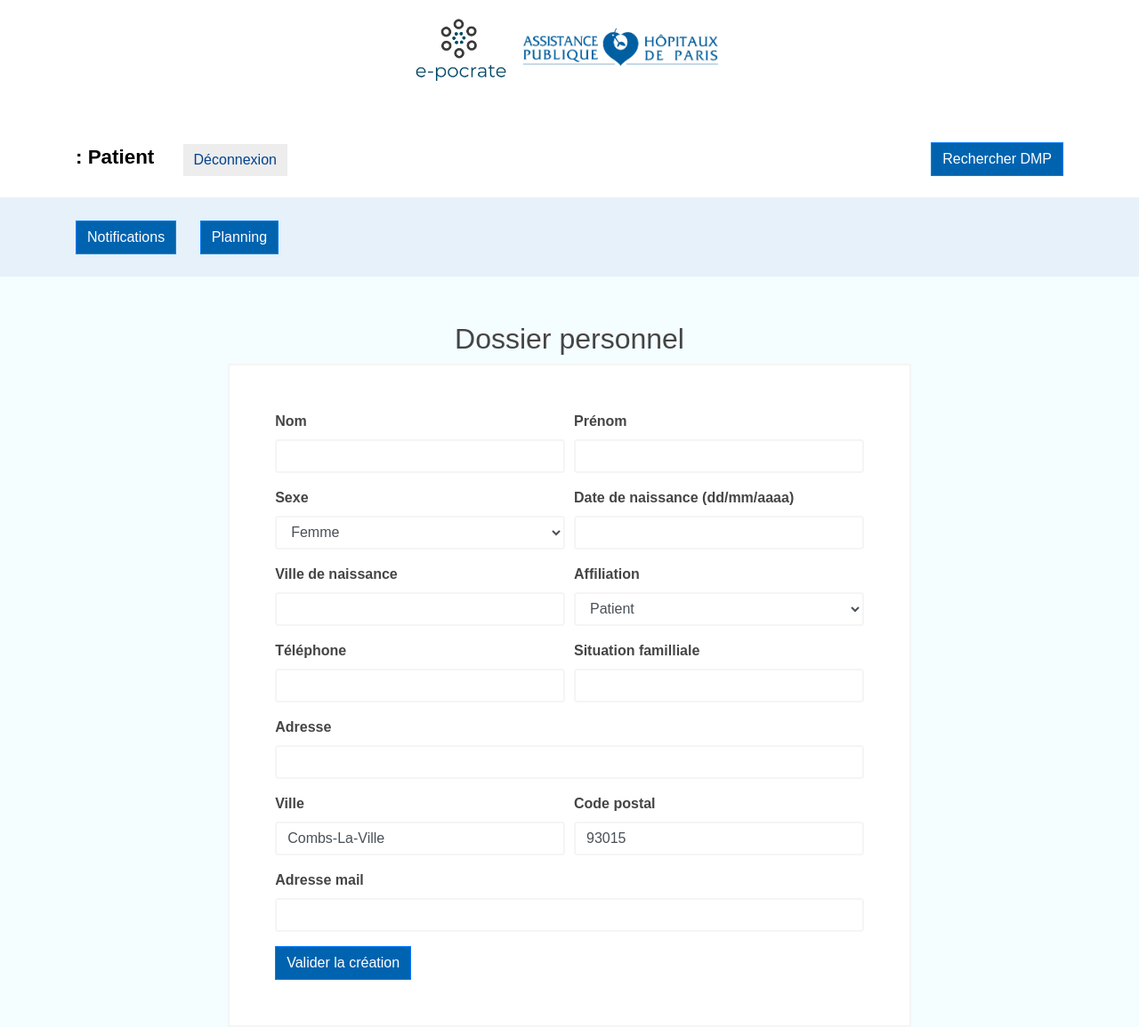
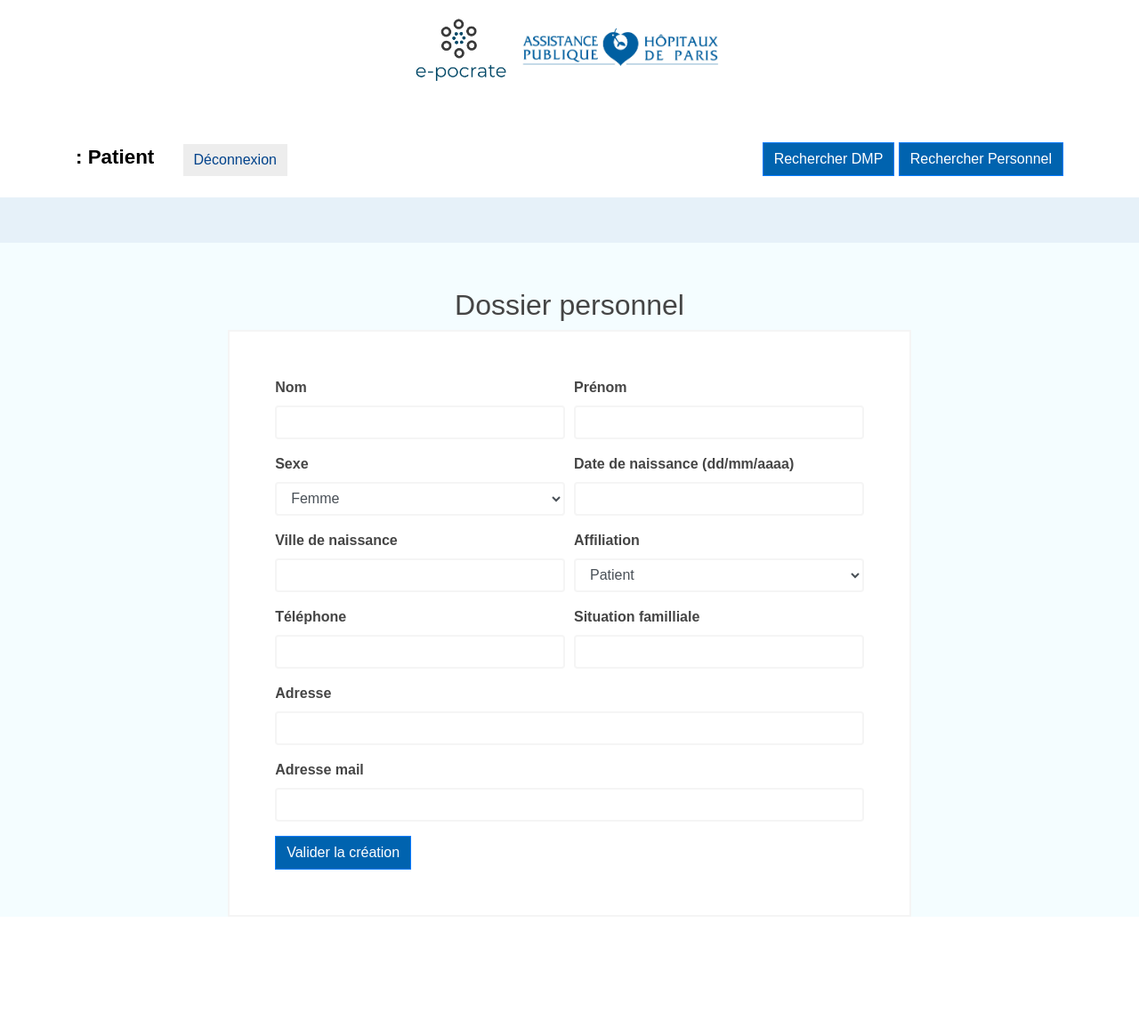
Before and after one commit to Wammouial/pomme, a Django app: page /pomme/createPersonnel in a window 1280 px wide. Shown: the whole page at 89% size. After the commit the page ends 978 px from the top, so only its background shows below. Run offline with Django 3.2, Linux system fonts and the light colour scheme; the visitor is signed in with stand-in values (Sample User, id 1); some libraries are stand-ins or nearby versions.

Commit message:
update templates, boutons dans menu

```diff
--- a/server/delire/templates/delire/dmp.html
+++ b/server/delire/templates/delire/dmp.html
@@ -52,13 +52,12 @@
 				<a class="btn btn-primary btn-disconnect" href="{% url 'logout' %}">Déconnexion</a>
 			</div>
 			<div>
-				<a href="searchPatient"> <input type="button" class="btn btn-primary" value="Rechercher DMP"> </a>
+				<a href="/pomme/searchPatient"> <input type="button" class="btn btn-primary" value="Rechercher DMP"> </a>
+				<a href="/pomme/searchPersonnel"> <input type="button" class="btn btn-primary" value="Rechercher Personnel"> </a>
 			</div>
 		</section>
 		<section class="menu container-fluid">
 			<div class="container">
-				<a class="btn btn-primary" href="#">Notifications</a>
-				<a  class="btn btn-primary" href="#">Planning</a>
 			</div>
 
 		</section>
--- a/server/delire/templates/delire/dmpM.html
+++ b/server/delire/templates/delire/dmpM.html
@@ -52,13 +52,12 @@
 				<a class="btn btn-primary btn-disconnect" href="{% url 'logout' %}">Déconnexion</a>
 			</div>
 			<div>
-							<a href="searchPatient"> <input type="button" class="btn btn-primary" value="Rechercher DMP"> </a>
+			<a href="/pomme/searchPatient"> <input type="button" class="btn btn-primary" value="Rechercher DMP"> </a>
+				<a href="/pomme/searchPersonnel"> <input type="button" class="btn btn-primary" value="Rechercher Personnel"> </a>
 			</div>
 		</section>
 		<section class="menu container-fluid">
 			<div class="container">
-				<a class="btn btn-primary" href="#">Notifications</a>
-				<a  class="btn btn-primary" href="#">Planning</a>
 			</div>
 
 		</section>
--- a/server/delire/templates/delire/formulairemodifpatient.html
+++ b/server/delire/templates/delire/formulairemodifpatient.html
@@ -38,8 +38,6 @@
 		</section>
 		<section class="menu container-fluid">
 			<div class="container">
-				<a class="btn btn-primary" href="#">Notifications</a>
-				<a  class="btn btn-primary" href="#">Planning</a>
 			</div>
 		</section>
 
--- a/server/delire/templates/delire/formulairepatient.html
+++ b/server/delire/templates/delire/formulairepatient.html
@@ -37,8 +37,6 @@
 		</section>
 		<section class="menu container-fluid">
 			<div class="container">
-				<a class="btn btn-primary" href="#">Notifications</a>
-				<a  class="btn btn-primary" href="#">Planning</a>
 			</div>
 		</section>
 
--- a/server/delire/templates/delire/formulairepersonnel.html
+++ b/server/delire/templates/delire/formulairepersonnel.html
@@ -30,12 +30,11 @@
 
 			<div>
 				<a href="searchPatient"> <input type="button" class="btn btn-primary" value="Rechercher DMP"> </a>
+				<a href="searchPersonnel"> <input type="button" class="btn btn-primary" value="Rechercher Personnel"> </a>
 			</div>
 		</section>
 		<section class="menu container-fluid">
 			<div class="container">
-				<a class="btn btn-primary" href="#">Notifications</a>
-				<a  class="btn btn-primary" href="#">Planning</a>
 			</div>
 		</section>
 
@@ -92,16 +91,6 @@
 					<label for="adresse">Adresse</label>
 					{{ form.adresse }}
 				</div>
-				<div class="form-row">
-					<div class="form-group col-md-6">
-						<label for="ville">Ville</label>
-						<input type="text" class="form-control" value="Combs-La-Ville" id="ville">
-					</div>
-					<div class="form-group col-md-6">
-						<label for="cp">Code postal</label>
-						<input type="text" class="form-control" value="93015" id="cp">
-					</div>
-				</div>
 				<div class="form-group">
 					<label for="email">Adresse mail</label>
 					{{ form.email }}
--- a/server/delire/templates/delire/recherchepersonnel.html
+++ b/server/delire/templates/delire/recherchepersonnel.html
@@ -34,8 +34,7 @@
 		</section>
 		<section class="menu container-fluid">
 			<div class="container">
-				<a class="btn btn-primary" href="#">Notifications</a>
-				<a  class="btn btn-primary" href="#">Planning</a>
+				<a href="createPersonnel"> <input type="button" class="btn btn-primary" value="Créer un membre du personnel"> </a>
 			</div>
 		</section>
 
```
Also changed, not shown: server/delire/templates/delire/formulairemodifpersonnel.html (+1 -13 lines), server/delire/templates/delire/recherchepatient.html (+4 -4 lines).
